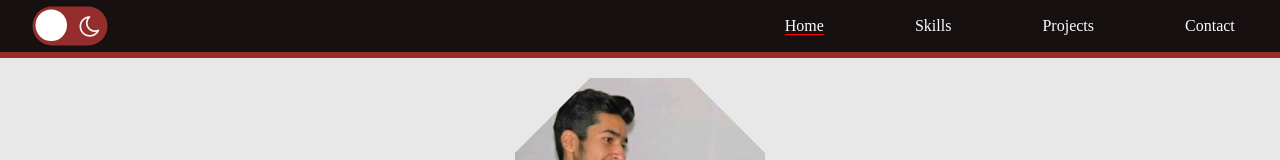
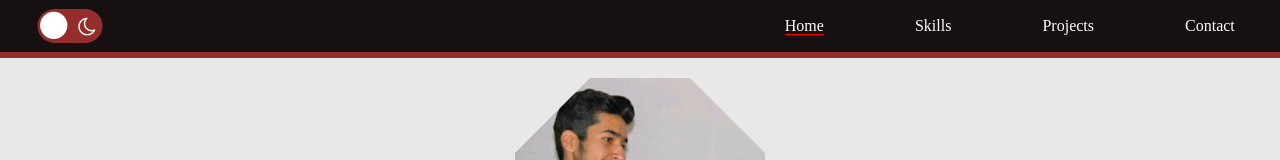
Before and after one commit to faiz-9/portfolio, a React (Create React App) app: page / in a window 1280 px wide. Shown: the top 160 px of the page. Built offline with nearby package versions, Linux system fonts and the light colour scheme; a web font is replaced by a local one.

Commit message:
sun moon

```diff
--- a/src/Navbar.css
+++ b/src/Navbar.css
@@ -147,7 +147,7 @@ nav {
   position: relative;
   height: 26px;
   width: 50px;
-  transform: scale(1.5);
+  transform: scale(1.3);
 }
 
 .label .ball {
```
